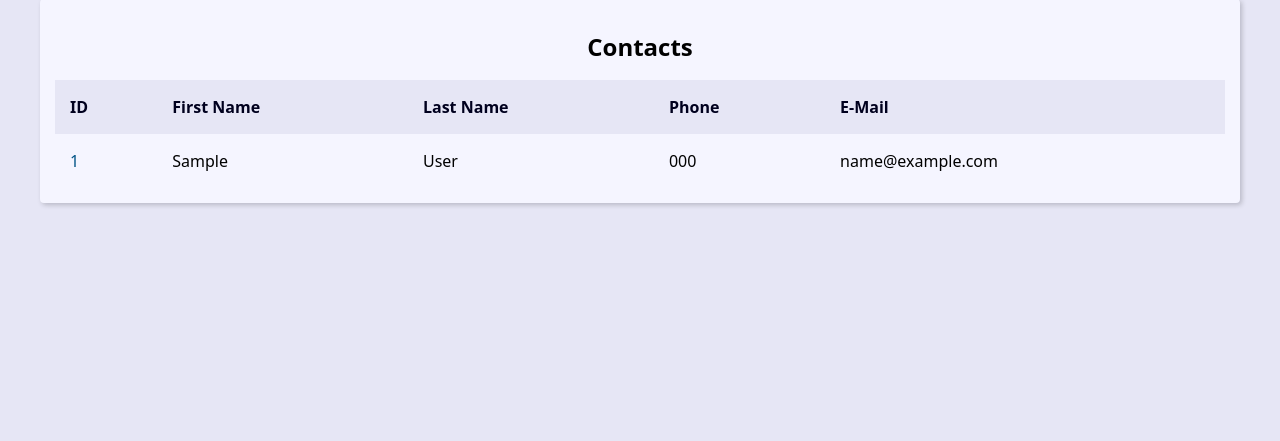
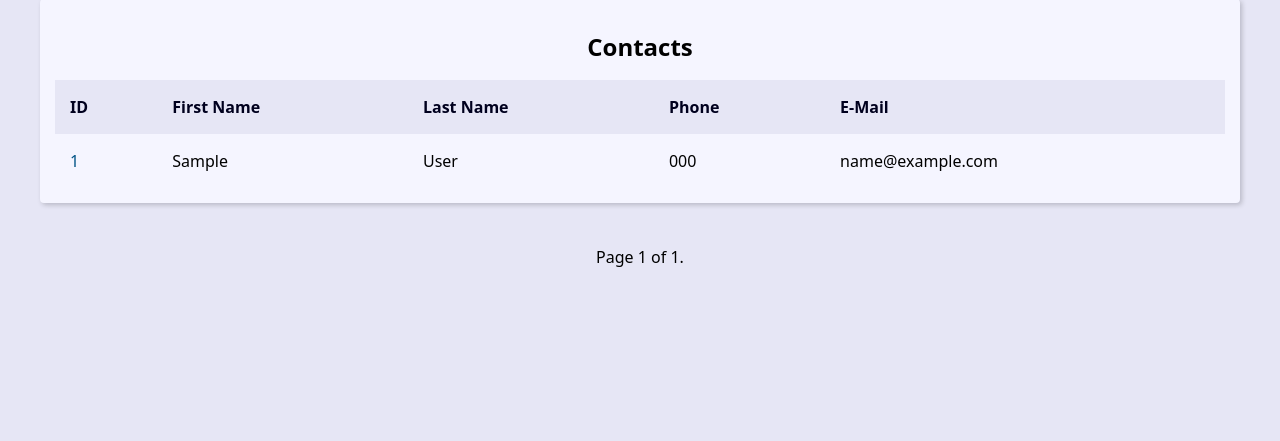
Before and after one commit to PedroCunha06/Projeto_Agenda, a Django app: page / in a window 1280 px wide. Shown: the part 270-711 px from the top of the page. Run offline with Django 5.2, Linux system fonts and the light colour scheme; tables that the repository leaves empty hold one stand-in row (values such as "Sample post").

Commit message:
Create pagination

```diff
--- a/base_templates/global/base.html
+++ b/base_templates/global/base.html
@@ -6,6 +6,7 @@
     <main class="content">
         {% block content %}{% endblock content %}
     </main>
+    {% include "global/partials/_paginator.html" %}
 </body>
 
 </html>
--- /dev/null
+++ b/base_templates/global/partials/_paginator.html
@@ -0,0 +1,20 @@
+{% if page_obj %}
+<div class="pagination">
+    <span class="step-links">
+        {% if page_obj.has_previous %}
+            <a href="?page=1&q={{ request.GET.q.strip }}">&laquo; First</a>
+            <a href="?page={{ page_obj.previous_page_number }}&q={{ request.GET.q.strip }}">Previous</a>
+        {% endif %}
+
+        <span class="current">
+            Page {{ page_obj.number }} of {{ page_obj.paginator.num_pages }}.
+        </span>
+
+        {% if page_obj.has_next %}
+            <a href="?page={{ page_obj.next_page_number }}&q={{ request.GET.q.strip }}">Next</a>
+            <a href="?page={{ page_obj.paginator.num_pages }}&q={{ request.GET.q.strip }}">Last &raquo;</a>
+        {% endif %}
+    </span>
+</div>
+
+{% endif %}
--- a/contact/templates/contact/index.html
+++ b/contact/templates/contact/index.html
@@ -1,6 +1,6 @@
 {% extends "global/base.html" %}
 {% block content %}
-{% if contacts %}
+{% if page_obj %}
 <div class="responsive-table">
     <table class="contacts-table">
         <!-- Espécie de Título de Cabeçalho -->
@@ -19,7 +19,7 @@
         </thead>
 
         <tbody>
-            {% for contact in contacts %}
+            {% for contact in page_obj %}
             <tr class="table-row">
                 <td class="table-cel">
                     <a href="{% url "contact:contact" contact.id %}" class="table-link">
--- a/contact/views/contact_views.py
+++ b/contact/views/contact_views.py
@@ -1,12 +1,17 @@
 from django.shortcuts import render, get_object_or_404, redirect
 from django.db.models import Q
+from django.core.paginator import Paginator
 from contact.models import Contact
 
 def index(request):
     contacts = Contact.objects.filter(show=True).order_by('first_name')
 
+    paginator = Paginator(contacts, 10)
+    page_number = request.GET.get('page')
+    page_obj = paginator.get_page(page_number)
+
     context = {
-        'contacts': contacts ,
+        'page_obj': page_obj ,
         'site_title': 'Contacts -'
     }
 
@@ -24,15 +29,19 @@ def search(request):
 
     contacts = Contact.objects.\
         filter(show=True)\
-        .filter(
+            .filter(
             Q(first_name__icontains=search_value) |     # Usa para fazer pesquisa OU
             Q(phone__icontains=search_value) |          # Usa para fazer pesquisa OU
             Q(email__icontains=search_value) |          # Usa para fazer pesquisa OU
             Q(last_name__icontains = search_value))\
-        .order_by('first_name')
+                .order_by('first_name')
+
+    paginator = Paginator(contacts, 10)
+    page_number = request.GET.get('page')
+    page_obj = paginator.get_page(page_number)
 
     context = {
-        'contacts': contacts ,
+        'page_obj': page_obj ,
         'site_title': 'Contacts -'
     }
 
```
